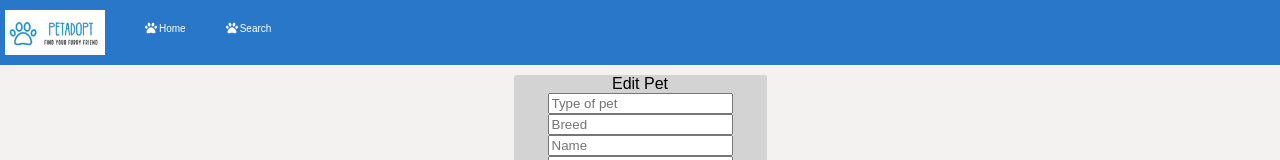
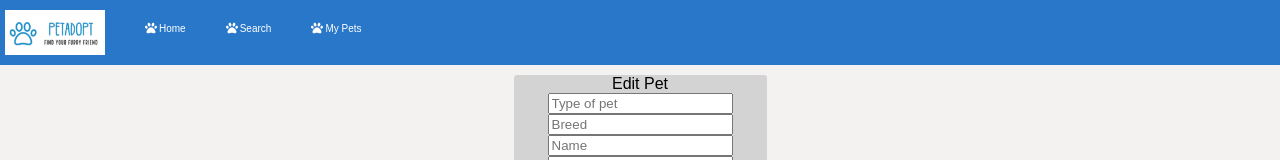
Before and after one commit to carlymalatskey/pet-all, a React (Create React App) app: page /editPet/1 in a window 1280 px wide. Shown: the top 160 px of the page. Built offline with nearby package versions, Linux system fonts and the light colour scheme; no server answers.

Commit message:
removed mypets link from homepage and put it in navbar

```diff
--- a/src/components/AppNavigation/AppNavigation.js
+++ b/src/components/AppNavigation/AppNavigation.js
@@ -26,6 +26,7 @@ class AppNavigation extends React.Component {
             <div className="left-header-labels">
                 <Link className="nav-bar-labels" to="/home"><FontAwesomeIcon className="navbar-icons" icon={faPaw}/>Home</Link>
                 <Link className="nav-bar-labels" to="/search"><FontAwesomeIcon className="navbar-icons" icon={faPaw}/>Search</Link>
+                <Link to="/mypets"className="nav-bar-labels"><FontAwesomeIcon className="navbar-icons" icon={faPaw}/>My Pets</Link>
             </div>
           </div>
           {isSignedIn &&
--- a/src/components/Home/LoggedInHome/LoggedInHome.js
+++ b/src/components/Home/LoggedInHome/LoggedInHome.js
@@ -16,7 +16,6 @@ class LoggedInHome extends React.Component {
                         they feel safe and secure.
                     </h4>
                 </div>
-                <Link to="/mypets"> View My Pets</Link>
             </div>
         );
     }
```
Also changed, not shown: 1 other file (tests, documents, lock files or other folders).
